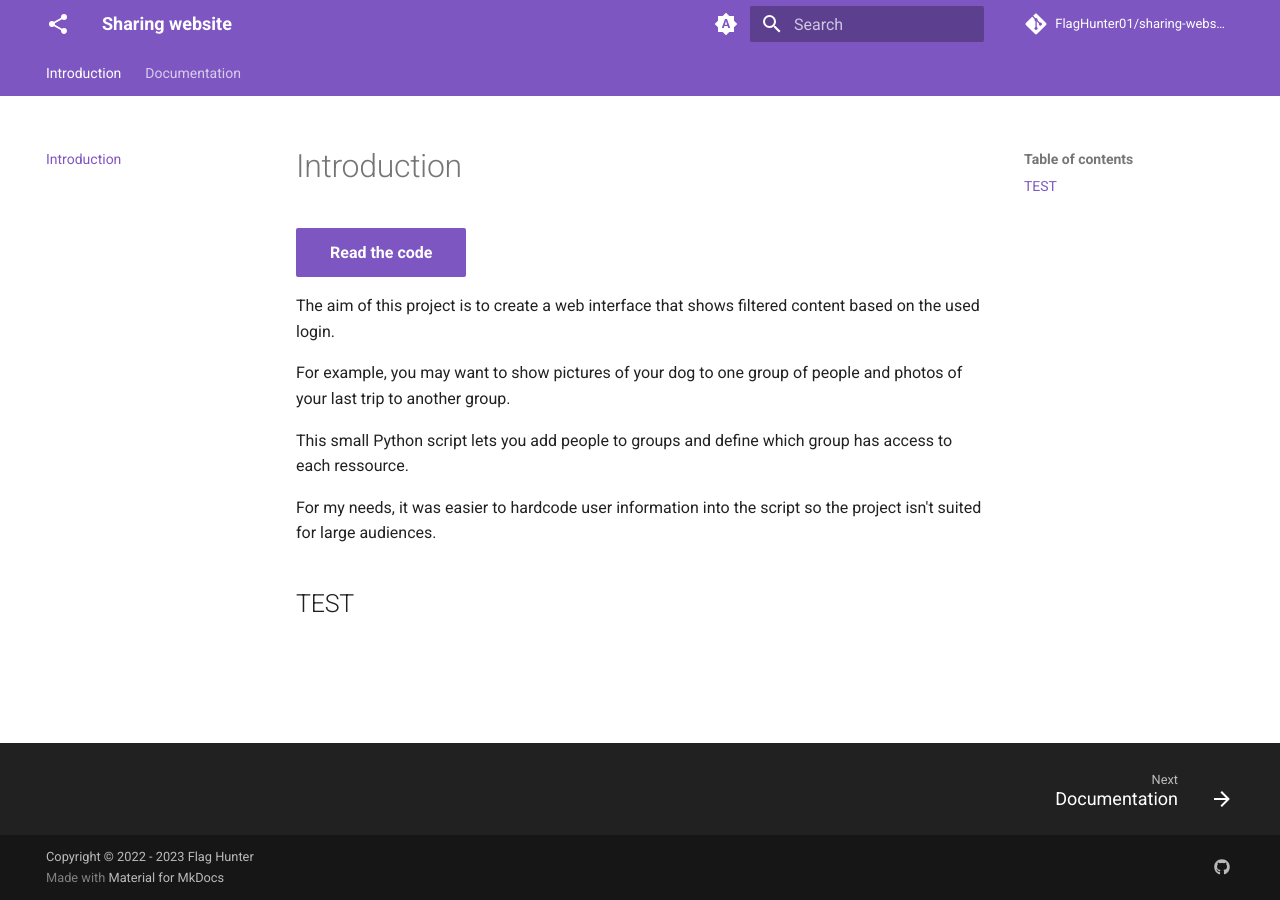
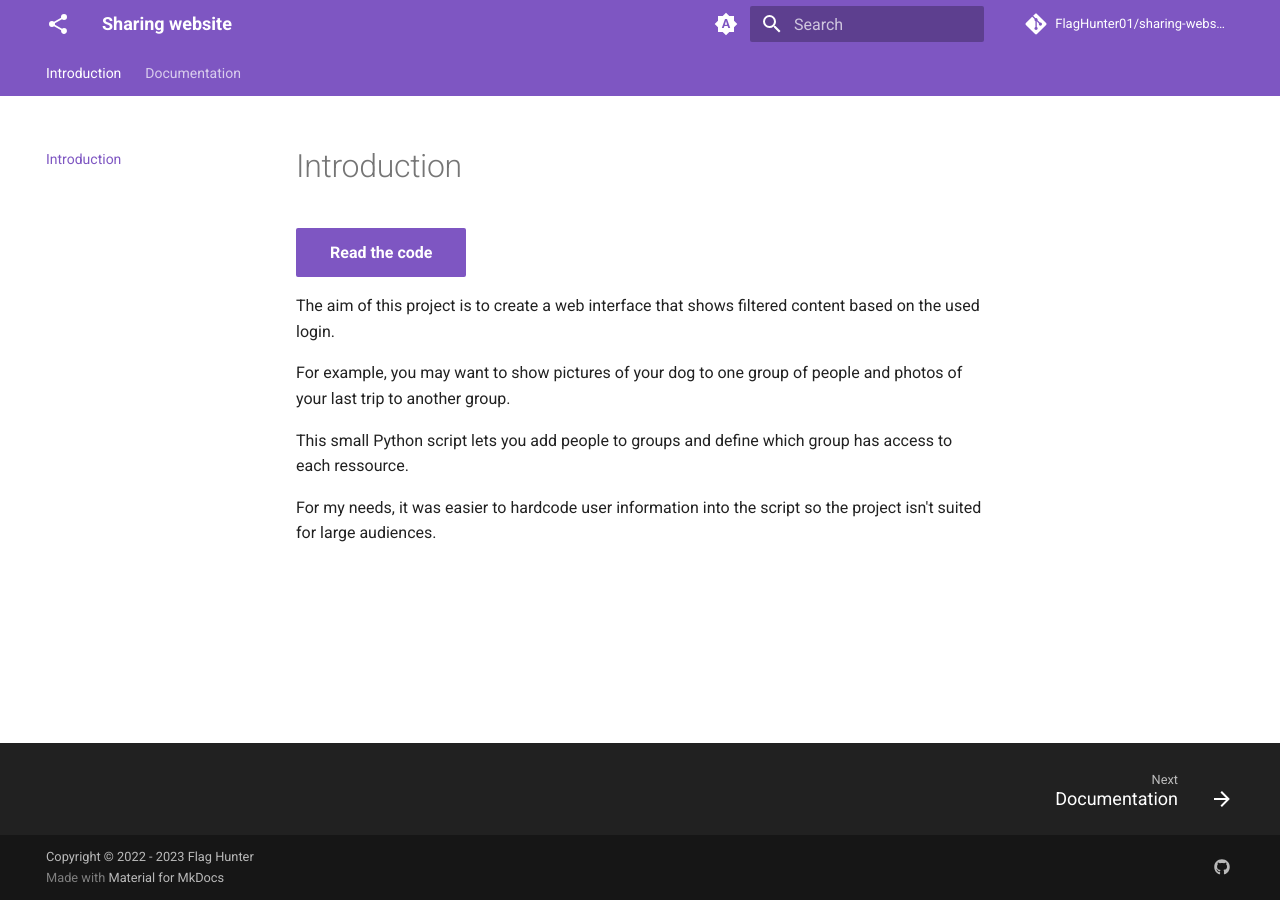
Before and after one commit to FlagHunter01/sharing-website, an MkDocs documentation site: the page built from docs/index.md, in a window 1280 px wide. Built offline with MkDocs 1.6.1 and Material for MkDocs 9.7.7, drawn with Linux system fonts in a browser that asks for light colours; comment, search, counter and statistics services are not loaded.

Commit message:
delete test

```diff
--- a/docs/index.md
+++ b/docs/index.md
@@ -12,5 +12,3 @@ For example, you may want to show pictures of your dog to one group of people an
 This small Python script lets you add people to groups and define which group has access to each ressource.
 
 For my needs, it was easier to hardcode user information into the script so the project isn't suited for large audiences.
-
-## TEST
```
